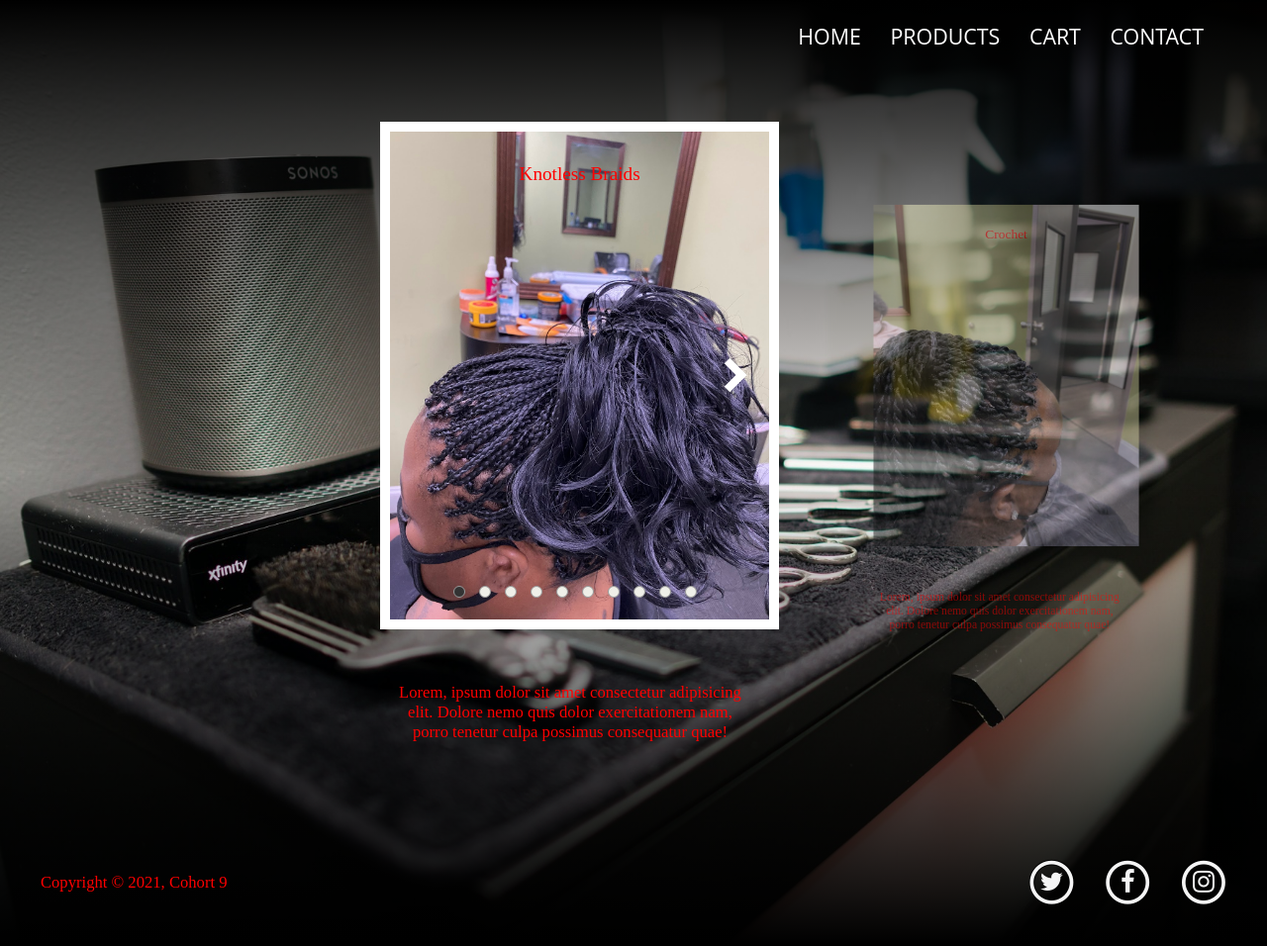
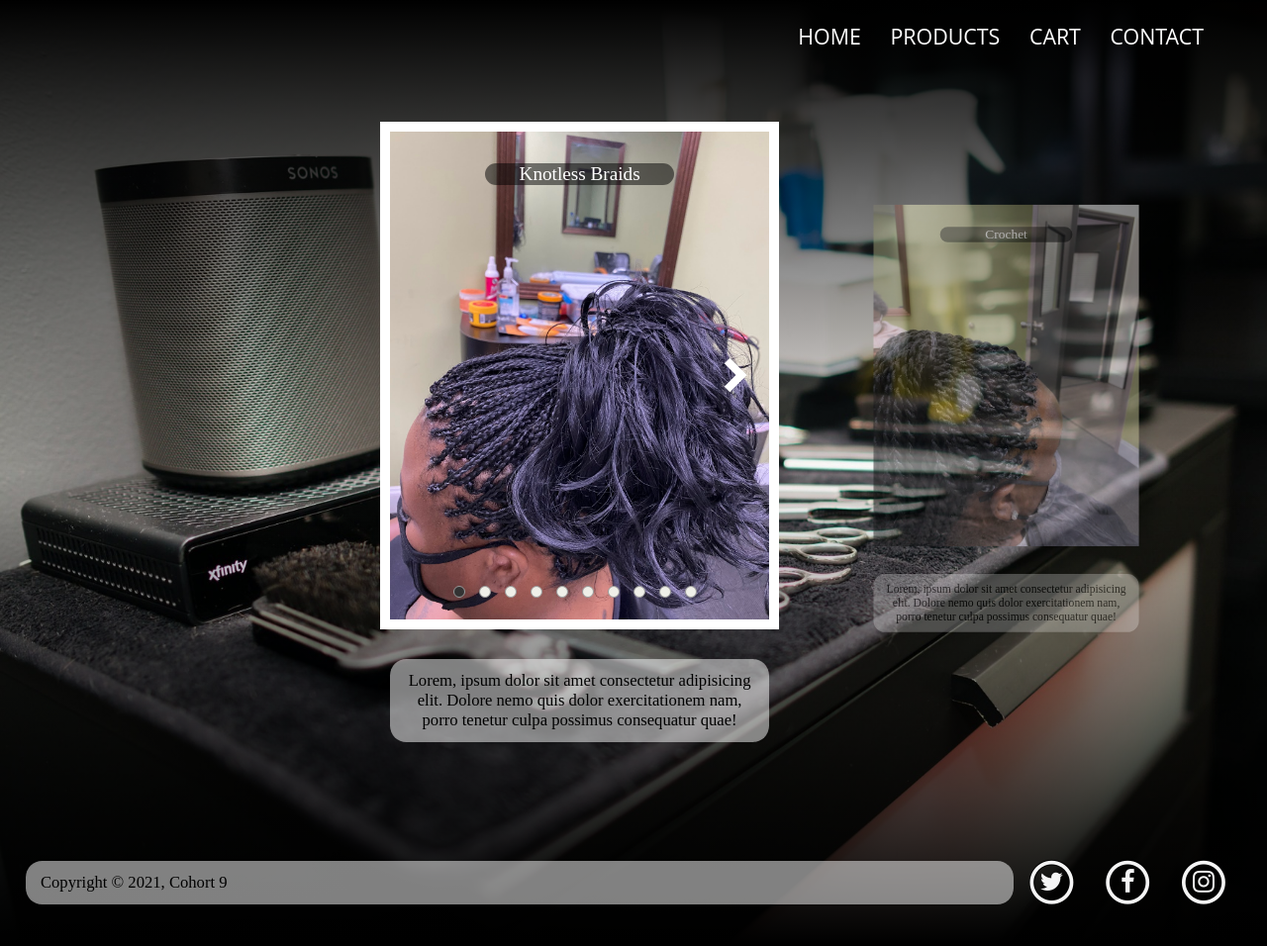
Before and after one commit to conukogu/eComm, a plain HTML site: page product.html in a window 1280 px wide. Shown: the whole page at 99% size. Drawn offline with Linux system fonts and the light colour scheme.

Commit message:
fixed more formmating stuff (captions and titles on product pg.)

```diff
--- a/product.css
+++ b/product.css
@@ -375,21 +375,28 @@ flex-wrap: nowrap;
 
 
  p{
-    color:red;
-    height: 100%;
-    width: 95%;
+    color:black;
+    background-color: rgba(255, 255, 255, 0.5);
+    padding:1.5vh;
+    width: 100%;
     font-family: 'MS Sans Serif';
     font-size: 1.3vw;
     font-weight: 400;
     z-index: -400;
      word-wrap: break-word;
      white-space: normal;
-     text-align: center;}
+     text-align: center;
+     border-radius: 1em;}
 
   h5 {
-    color:red;
-    height: 100%;
-    width: 100%;
+    color:white;
+    background-color: rgba(0, 0, 0, 0.5);
+    margin-bottom: 125%;
+    width: 50%;
+    margin-left: auto;
+    margin-right: auto;
+    border-radius: 1em;
+   justify-content: center;
     font-family: 'MS Sans Serif';
     font-size: 1.5vw;
     font-weight: 400;
```
